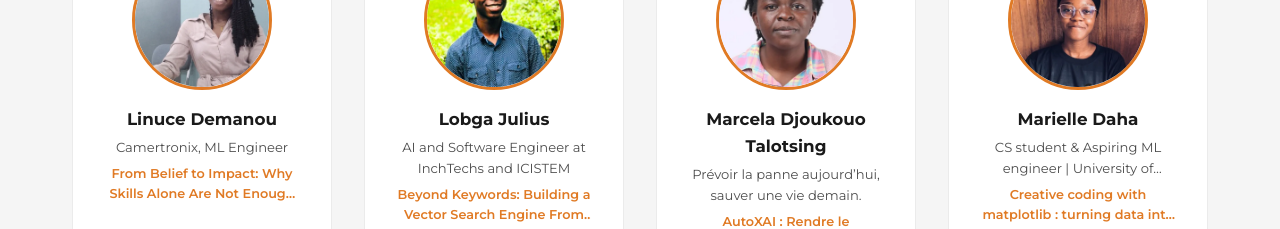
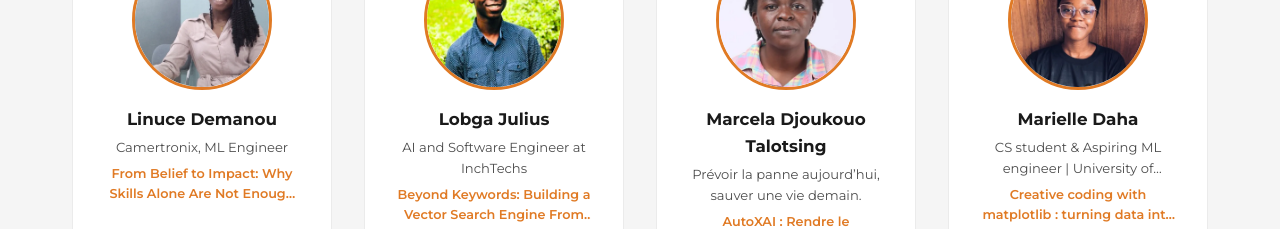
Before and after one commit to pythoncameroon/PyCon_Cameroon_2026, a React (Vite) app: page /en/speakers in a window 1280 px wide. Shown: the part 2360-2589 px from the top of the page. Built offline with nearby package versions, Linux system fonts and the light colour scheme.

Commit message:
feat: update Lobga Julius's title and simplify bio for clarity
Signed-off-by: Steve Yonkeu <yokwejuste@yahoo.com>

```diff
--- a/src/data/speakers.js
+++ b/src/data/speakers.js
@@ -291,8 +291,8 @@ export const speakers = [    {
         name: 'Lobga Julius',
         photo: '/speakers/Lobga_Julius.webp',
         country: 'Cameroon',
-        title: 'AI and Software Engineer at InchTechs and ICISTEM',
-        bio: 'AI and Software Engineer with 4+ years bridging software development and machine learning research. He works at InchTechs and as an AI/ML researcher at the ICISTEM Foundation in Yaoundé, holds an M.Sc. in Data Science, and was part of the winning team at the AIMS Sustainable Development Hackathon.',
+        title: 'AI and Software Engineer at InchTechs',
+        bio: 'AI and Software Engineer with 4+ years bridging software development and machine learning research. He works at InchTechs, holds an M.Sc. in Data Science, and was part of the winning team at the AIMS Sustainable Development Hackathon.',
         linkedin: 'https://www.linkedin.com/in/lobga-julius-647b55234',
         website: 'https://inchtechs.com/',
         talk: {
```
